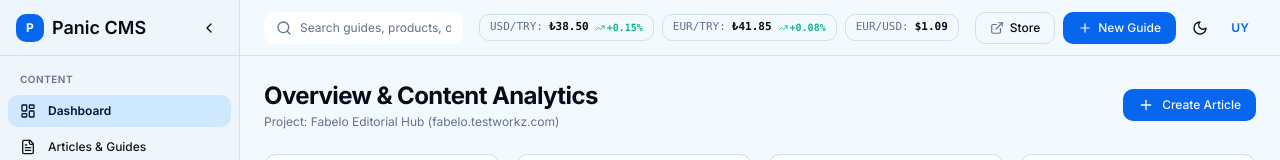
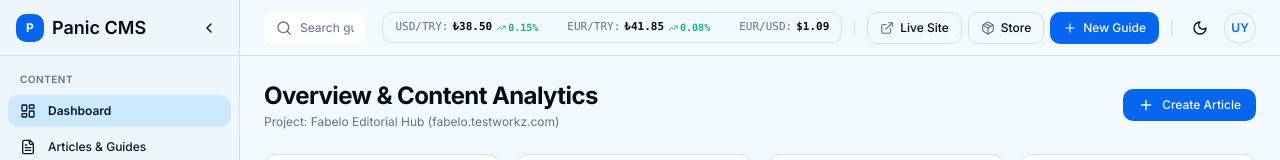
Before and after one commit to panicworkz/aicronicles-dev, a Next.js app: page /panic in a window 1280 px wide. Shown: the top 160 px of the page. Built offline with nearby package versions, Linux system fonts and the light colour scheme; no server answers; the database is empty.

Commit message:
style: align exchange rates to right and organize header actions into segmented groups with dividers

```diff
--- a/src/app/panic/layout.tsx
+++ b/src/app/panic/layout.tsx
@@ -171,8 +171,9 @@ export default function PanicAdminLayout({ children }: { children: React.ReactNo
 
       {/* Main Column */}
       <div className="flex flex-1 flex-col overflow-hidden">
-        {/* Hubz Header with Live Currency Ticker */}
-        <header className="flex h-14 items-center gap-4 border-b bg-background px-6 shrink-0">
+        {/* Hubz Header with Grouped Actions & Right-Aligned Currencies */}
+        <header className="flex h-14 items-center justify-between gap-4 border-b bg-background px-6 shrink-0">
+          {/* Left: Global Search Input */}
           <div className="relative flex-1 max-w-xs xl:max-w-sm">
             <Search className="absolute left-3 top-1/2 -translate-y-1/2 size-4 text-muted-foreground" />
             <Input
@@ -181,47 +182,74 @@ export default function PanicAdminLayout({ children }: { children: React.ReactNo
             />
           </div>
 
-          {/* Live Currency Ticker (Hubz.panic.pw Style) */}
-          <div className="hidden lg:flex items-center gap-2">
-            <div className="inline-flex items-center gap-1.5 px-2.5 py-1 rounded-lg border border-border/70 bg-muted/30 text-[11px] font-mono">
+          {/* Right: Grouped Badges, Quick Actions, and Profile */}
+          <div className="flex items-center gap-3 ml-auto">
+            {/* GROUP 1: Live Exchange Rates (Sağa Hizalı & Gruplu Kur Bandı) */}
+            <div className="hidden xl:flex items-center gap-1.5 bg-muted/30 border border-border/80 rounded-lg p-1">
+              <div className="inline-flex items-center gap-1 px-2 py-0.5 text-[11px] font-mono">
                 <span className="text-muted-foreground font-medium">USD/TRY:</span>
                 <span className="font-bold text-foreground">₺38.50</span>
-              <span className="text-[10px] text-emerald-500 font-semibold flex items-center gap-0.5"><TrendingUp className="size-2.5" />+0.15%</span>
+                <span className="text-[10px] text-emerald-500 font-semibold flex items-center gap-0.5">
+                  <TrendingUp className="size-2.5" />0.15%
+                </span>
               </div>
 
-            <div className="inline-flex items-center gap-1.5 px-2.5 py-1 rounded-lg border border-border/70 bg-muted/30 text-[11px] font-mono">
+              <div className="h-3 w-px bg-border/80 shrink-0" />
+
+              <div className="inline-flex items-center gap-1 px-2 py-0.5 text-[11px] font-mono">
                 <span className="text-muted-foreground font-medium">EUR/TRY:</span>
                 <span className="font-bold text-foreground">₺41.85</span>
-              <span className="text-[10px] text-emerald-500 font-semibold flex items-center gap-0.5"><TrendingUp className="size-2.5" />+0.08%</span>
+                <span className="text-[10px] text-emerald-500 font-semibold flex items-center gap-0.5">
+                  <TrendingUp className="size-2.5" />0.08%
+                </span>
               </div>
 
-            <div className="inline-flex items-center gap-1.5 px-2.5 py-1 rounded-lg border border-border/70 bg-muted/30 text-[11px] font-mono">
+              <div className="h-3 w-px bg-border/80 shrink-0" />
+
+              <div className="inline-flex items-center gap-1 px-2 py-0.5 text-[11px] font-mono">
                 <span className="text-muted-foreground font-medium">EUR/USD:</span>
                 <span className="font-bold text-foreground">$1.09</span>
               </div>
             </div>
 
-          <div className="flex items-center gap-2 ml-auto">
+            {/* DIVIDER 1 */}
+            <div className="hidden xl:block h-4 w-px bg-border shrink-0" />
+
+            {/* GROUP 2: Navigation & Quick Creation Buttons */}
+            <div className="flex items-center gap-1.5">
+              <Link href="/" target="_blank">
+                <Button variant="outline" size="sm" className="h-8 gap-1.5 text-xs font-medium">
+                  <ExternalLink className="size-3.5 text-muted-foreground" />
+                  <span>Live Site</span>
+                </Button>
+              </Link>
+
               <Link href="/store" target="_blank">
-              <Button variant="outline" size="default" className="gap-1.5">
-                <ExternalLink className="size-3.5 text-muted-foreground" />
+                <Button variant="outline" size="sm" className="h-8 gap-1.5 text-xs font-medium">
+                  <Package className="size-3.5 text-muted-foreground" />
                   <span>Store</span>
                 </Button>
               </Link>
 
               <Link href="/panic/posts/new">
-              <Button size="default" className="gap-1.5">
+                <Button size="sm" className="h-8 gap-1.5 text-xs font-medium">
                   <Plus className="size-3.5" />
                   <span>New Guide</span>
                 </Button>
               </Link>
+            </div>
 
-            {/* Theme Toggle Button */}
+            {/* DIVIDER 2 */}
+            <div className="h-4 w-px bg-border shrink-0" />
+
+            {/* GROUP 3: Theme Toggle & User Profile */}
+            <div className="flex items-center gap-2">
               <Button
                 variant="ghost"
-              size="icon"
+                size="icon-xs"
                 onClick={() => setTheme(theme === "dark" ? "light" : "dark")}
                 title={theme === "dark" ? "Switch to Light Mode" : "Switch to Dark Mode"}
+                className="size-8"
               >
                 {theme === "dark" ? (
                   <Sun className="size-4" />
@@ -230,9 +258,9 @@ export default function PanicAdminLayout({ children }: { children: React.ReactNo
                 )}
               </Button>
 
-            {/* User Avatar */}
-            <div className="size-8 rounded-full bg-primary/10 text-primary text-xs font-semibold flex items-center justify-center">
+              <div className="size-8 rounded-full bg-primary/10 text-primary text-xs font-semibold flex items-center justify-center border border-primary/20">
                 UY
+              </div>
             </div>
           </div>
         </header>
```
Lines whose indentation alone changed are shown as unchanged.
